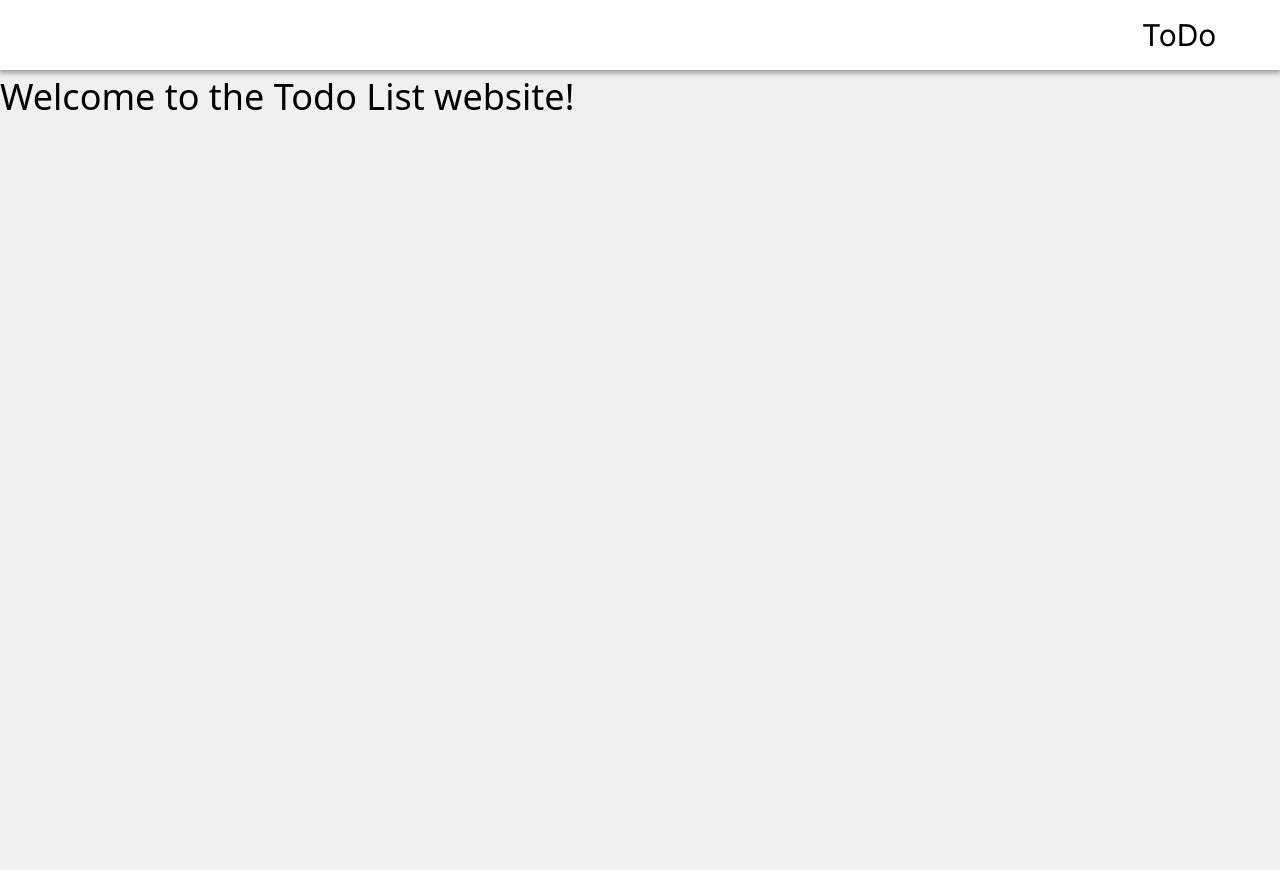
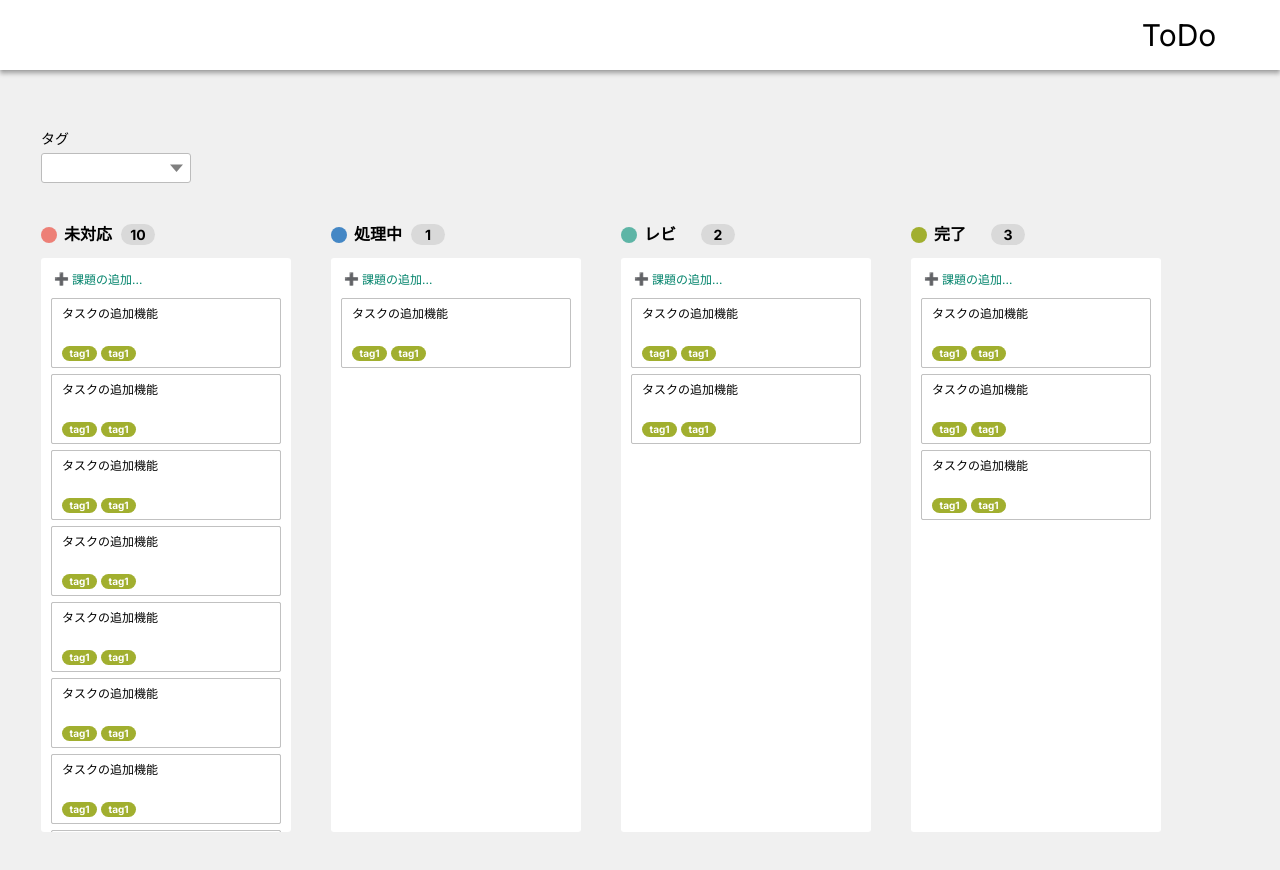
Before and after one commit to JLawrence2023/NuxtjsToDoList, a Nuxt app: page / in a window 1280 px wide. Shown: the top 870 px of the page. Before the commit the page ends 800 px from the top, so only its background shows below. Built offline with nearby package versions, Linux system fonts and the light colour scheme.

Commit message:
use index.vue

```diff
--- a/pages/index.vue
+++ b/pages/index.vue
@@ -1,18 +1,191 @@
 <template>
-  <div>
-    <h1>Welcome to the Todo List website!</h1>
+  <div class="container">
+    <div class="inner-container">
+      <div class="content">
+        <Dropdown />
+        <div class="task-list">
+          <div class="todo">
+            <div class="assignment-title">
+              <div class="ellipse pink"></div>
+              <div class="text-title">未対応</div>
+              <div class="badge-number">10</div>
+            </div>
+            <div class="rectangle">
+              <div class="assignment-text">
+                <div class="plus">➕</div>
+                <div class="add-assignment">課題の追加...</div>
+              </div>
+              <div>
+                <CardComponent />
+                <CardComponent />
+                <CardComponent />
+                <CardComponent />
+                <CardComponent />
+                <CardComponent />
+                <CardComponent />
+                <CardComponent />
+                <CardComponent />
+                <CardComponent />
+              </div>
+            </div>
+          </div>
+          <div class="todo">
+            <div class="assignment-title">
+              <div class="ellipse blue"></div>
+              <div class="text-title">処理中</div>
+              <div class="badge-number">1</div>
+            </div>
+            <div class="rectangle">
+              <div class="assignment-text">
+                <div class="plus">➕</div>
+                <div class="add-assignment">課題の追加...</div>
+              </div>
+
+              <div>
+                <CardComponent />
+              </div>
+            </div>
+          </div>
+          <div class="todo">
+            <div class="assignment-title">
+              <div class="ellipse green"></div>
+              <div class="text-title">レビ</div>
+              <div class="badge-number">2</div>
+            </div>
+            <div class="rectangle">
+              <div class="assignment-text">
+                <div class="plus">➕</div>
+                <div class="add-assignment">課題の追加...</div>
+              </div>
+
+              <div>
+                <CardComponent />
+                <CardComponent />
+              </div>
+            </div>
+          </div>
+          <div class="todo">
+            <div class="assignment-title">
+              <div class="ellipse yellow"></div>
+              <div class="text-title">完了</div>
+              <div class="badge-number">3</div>
+            </div>
+            <div class="rectangle">
+              <div class="assignment-text">
+                <div class="plus">➕</div>
+                <div class="add-assignment">課題の追加...</div>
+              </div>
+
+              <div>
+                <CardComponent />
+                <CardComponent />
+                <CardComponent />
+              </div>
+            </div>
+          </div>
+        </div>
+      </div>
+    </div>
   </div>
 </template>
 
-<script setup></script>
+<script setup>
+import Dropdown from "../components/Dropdown.vue";
+import Component2 from "../components/CardComponent.vue";
+</script>
 
 <style scoped>
-h1 {
-  margin-bottom: 20px;
-  font-size: 36px;
+.task-list {
+  display: flex;
+  align-items: center;
+  width: 100%;
 }
-p {
-  margin-bottom: 20px;
-  font-size: 30px;
+.todo {
+  margin-right: 40px;
+}
+.add-assignment {
+  display: flex;
+  width: 70px;
+  height: 20px;
+  flex-direction: column;
+  justify-content: center;
+  flex-shrink: 0;
+  color: #02836b;
+  font-family: Inter;
+  font-size: 12px;
+  font-style: normal;
+  font-weight: 400;
+  line-height: normal;
+}
+.plus {
+  display: flex;
+  width: 13px;
+  height: 12px;
+  margin-left: 3px;
+  flex-direction: column;
+  justify-content: center;
+  flex-shrink: 0;
+  color: #808080;
+  text-align: center;
+  font-family: Inter;
+  font-size: 12px;
+  font-style: normal;
+  font-weight: 400;
+  line-height: normal;
+  margin-right: 5px;
+}
+.assignment-text {
+  display: flex;
+  align-items: center;
+  margin-bottom: 10px;
+}
+.rectangle {
+  width: 100%;
+  height: 574px;
+  background: white;
+  border-radius: 3px;
+  padding: 10px;
+  overflow-y: auto;
+
+  white-space: nowrap;
+}
+.container {
+  width: 100%;
+  overflow-x: auto;
+  white-space: nowrap;
+}
+.inner-container {
+  padding: 41px;
+  padding-top: 58px;
+}
+.content {
+  display: inline-block;
+}
+.text-title {
+  width: 57px;
+  height: 25px;
+  color: black;
+  font-size: 16px;
+  margin-left: 7px;
+  font-family: Inter;
+  font-weight: 700;
+  word-wrap: break-word;
+}
+.badge-number {
+  width: 34px;
+  height: 21px;
+  text-align: center;
+  color: black;
+  font-size: 14px;
+  font-family: Inter;
+  font-weight: 700;
+  word-wrap: break-word;
+  background-color: #d9d9d9;
+  border-radius: 15px;
+}
+.assignment-title {
+  display: flex;
+  align-items: center;
+  margin-bottom: 11px;
 }
 </style>
--- a/pages/toDoList.vue
+++ b/pages/toDoList.vue
@@ -1,5 +1,7 @@
 <template>
   <div class="container">
+    <div class="inner-container">
+      <div class="content">
         <Dropdown />
         <div class="task-list">
           <div class="todo">
@@ -14,6 +16,13 @@
                 <div class="add-assignment">課題の追加...</div>
               </div>
               <div>
+                <CardComponent />
+                <CardComponent />
+                <CardComponent />
+                <CardComponent />
+                <CardComponent />
+                <CardComponent />
+                <CardComponent />
                 <CardComponent />
                 <CardComponent />
                 <CardComponent />
@@ -76,6 +85,8 @@
           </div>
         </div>
       </div>
+    </div>
+  </div>
 </template>
 
 <script setup>
@@ -87,6 +98,7 @@ import Component2 from "../components/CardComponent.vue";
 .task-list {
   display: flex;
   align-items: center;
+  width: 100%;
 }
 .todo {
   margin-right: 40px;
@@ -128,14 +140,26 @@ import Component2 from "../components/CardComponent.vue";
   margin-bottom: 10px;
 }
 .rectangle {
-  width: 250px;
+  width: 100%;
   height: 574px;
   background: white;
   border-radius: 3px;
   padding: 10px;
+  overflow-y: auto;
+
+  white-space: nowrap;
 }
 .container {
-  padding: 41px 0 0 58px;
+  width: 100%;
+  overflow-x: auto;
+  white-space: nowrap;
+}
+.inner-container {
+  padding: 41px;
+  padding-top: 58px;
+}
+.content {
+  display: inline-block;
 }
 .text-title {
   width: 57px;
```
Lines whose indentation alone changed are shown as unchanged.
